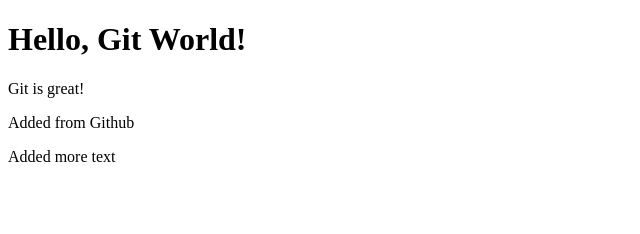
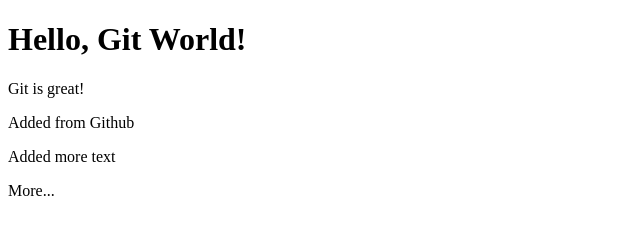
Before and after one commit to adamrozycki00/GitGithubMasterclass, a plain HTML site: page index.html in a window 1280 px wide. Shown: the full height of the page, 0-640 px from the left. Drawn offline with Linux system fonts and the light colour scheme.

Commit message:
more text

```diff
--- a/index.html
+++ b/index.html
@@ -18,5 +18,10 @@
             <p>Added more text</p>
         </div>
 
+        <div>
+            <p>More...</p>
+        </div>
+
+
     </body>
 </html>
```
